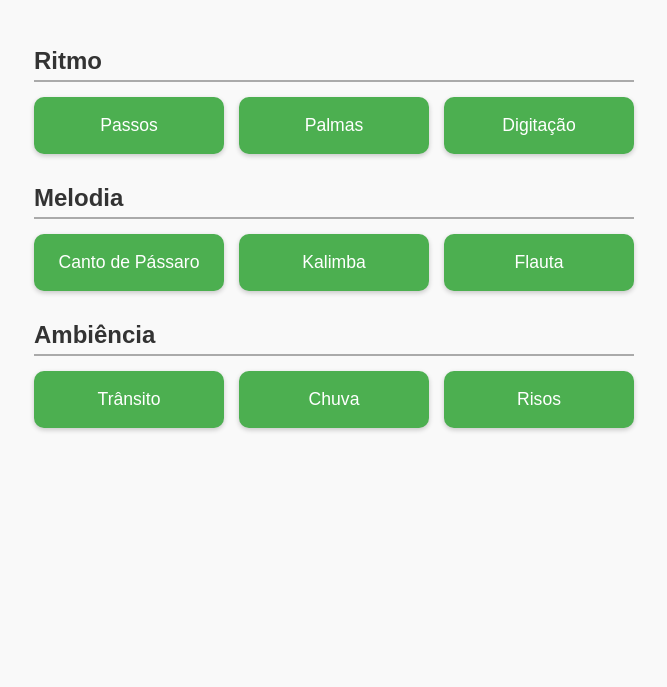
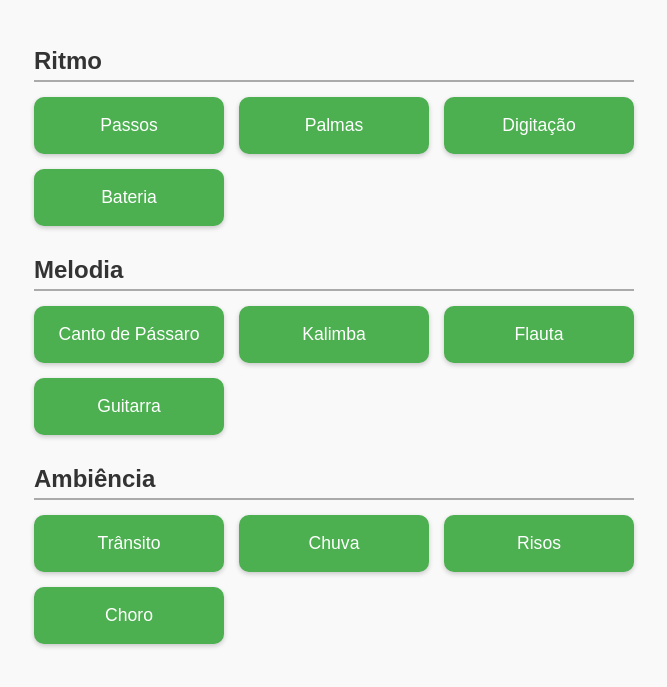
Before and after one commit to mathesanto/tempo, a plain HTML site: page index.html in a window 1280 px wide. Shown: the part 81-768 px from the top of the page, without its empty margins (306-973 px from the left). Drawn offline with Linux system fonts and the light colour scheme.

Commit message:
fix badcantor

```diff
--- a/index.html
+++ b/index.html
@@ -16,6 +16,7 @@
         <button onclick="tocarSom('passos')">Passos</button>
         <button onclick="tocarSom('palmas')">Palmas</button>
         <button onclick="tocarSom('digitando')">Digitação</button>
+        <button onclick="tocarSom('bateria')">Bateria</button>
       </div>
     </section>
 
@@ -25,6 +26,7 @@
         <button onclick="tocarSom('passaro')">Canto de Pássaro</button>
         <button onclick="tocarSom('kalimba')">Kalimba</button>
         <button onclick="tocarSom('flauta')">Flauta</button>
+        <button onclick="tocarSom('guitar')">Guitarra</button>
       </div>
     </section>
 
@@ -34,6 +36,7 @@
         <button onclick="tocarSom('trafego')">Trânsito</button>
         <button onclick="tocarSom('chuva')">Chuva</button>
         <button onclick="tocarSom('risos')">Risos</button>
+        <button onclick="tocarSom('chorando')">Choro</button>
       </div>
     </section>
 
```
Also changed, not shown: 3 other files.
